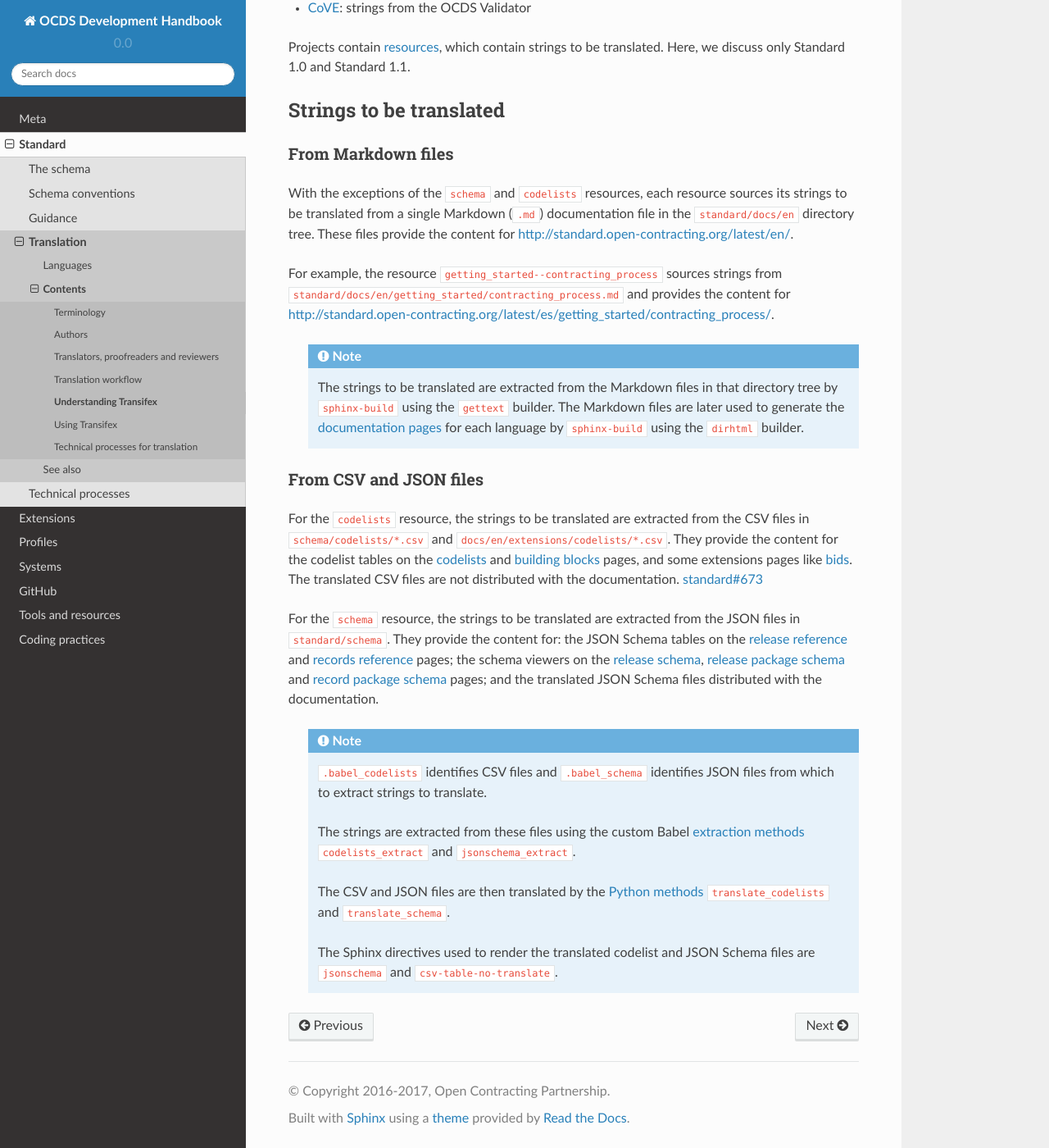
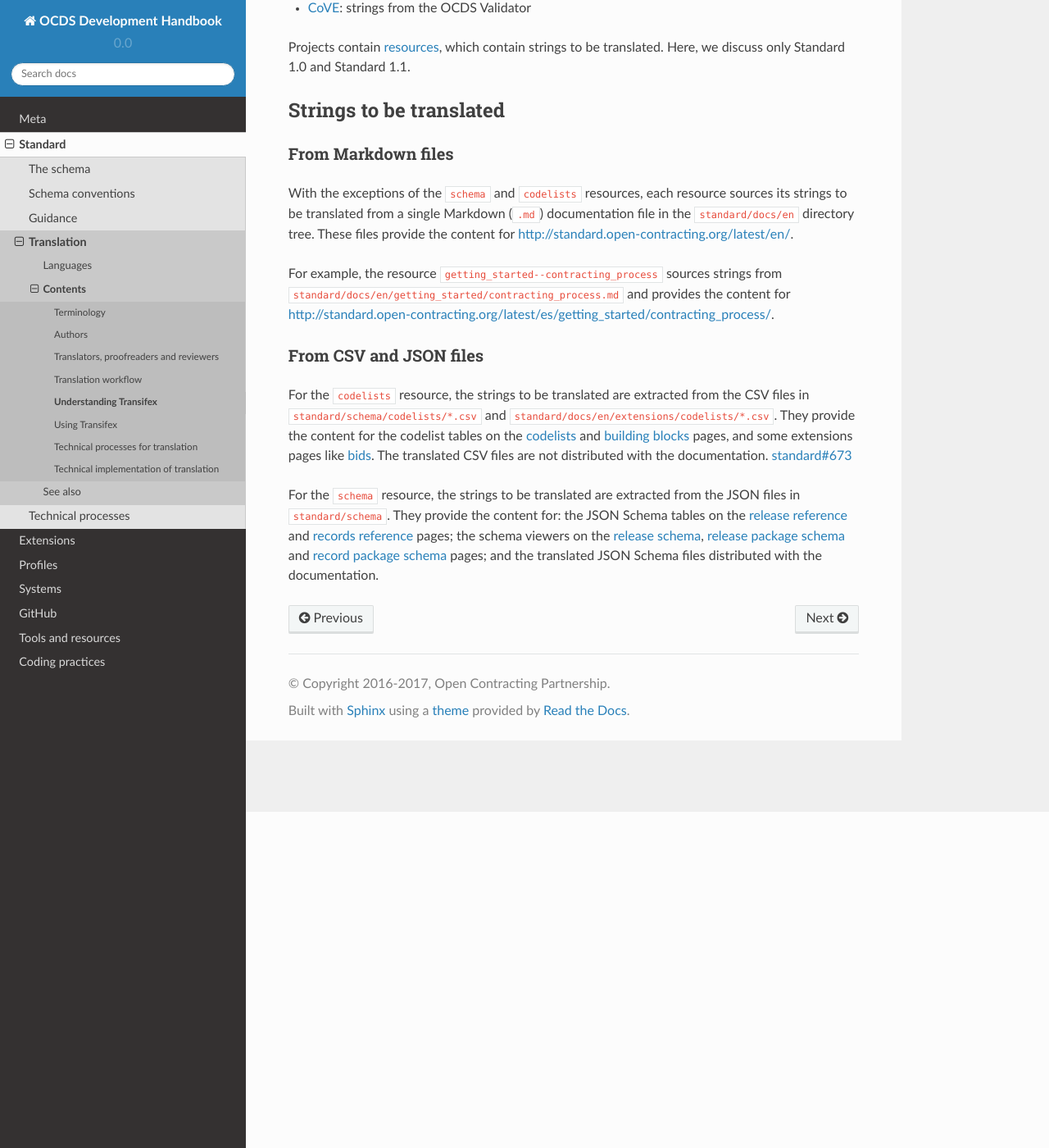
Before and after one commit to open-contracting/standard-development-handbook, a Sphinx documentation site: the page built from docs/standard/translation/understanding_transifex.md, in a window 1280 px wide and 1400 px high, scrolled down 410 px. Shown: the whole window at 82% size. Built offline with Sphinx 7.4.7 and the Read the Docs theme 2.0.0, drawn with Linux system fonts in a browser that asks for light colours; some of the changed text lies outside the part shown.

Commit message:
Move technical notes from understanding_transifex.md to new implementation.md page

````diff
--- a/docs/standard/translation/understanding_transifex.md
+++ b/docs/standard/translation/understanding_transifex.md
@@ -1,6 +1,6 @@
 # Understanding Transifex
 
-Translators use Transifex to translate the standard's schema, codelists and documentation from the source language (English) to other languages.
+Translators use Transifex to translate the strings in the standard's schema, codelist and documentation files from the source language (English) to other languages.
 
 ## Projects and resources
 
@@ -21,24 +21,8 @@ With the exceptions of the `schema` and `codelists` resources, each resource sou
 
 For example, the resource [`getting_started--contracting_process`](https://www.transifex.com/OpenDataServices/open-contracting-standard-1-1/translate/#es/getting_started--contracting_process/111787219) sources strings from [`standard/docs/en/getting_started/contracting_process.md`](https://github.com/open-contracting/standard/blob/HEAD/standard/docs/en/getting_started/contracting_process.md) and provides the content for <http://standard.open-contracting.org/latest/es/getting_started/contracting_process/>.
 
-```eval_rst
-  .. note::
-    The strings to be translated are extracted from the Markdown files in that directory tree by ``sphinx-build`` using the ``gettext`` builder. The Markdown files are later used to generate the `documentation pages <http://standard.open-contracting.org/latest/en/>`_ for each language by ``sphinx-build`` using the ``dirhtml`` builder.
-```
-
 ### From CSV and JSON files
 
-For the [`codelists`](https://www.transifex.com/OpenDataServices/open-contracting-standard-1-1/translate/#es/codelists/76986036) resource, the strings to be translated are extracted from the CSV files in [`schema/codelists/*.csv`](https://github.com/open-contracting/standard/tree/HEAD/standard/schema/codelists) and [`docs/en/extensions/codelists/*.csv`](https://github.com/open-contracting/standard/tree/HEAD/standard/docs/en/extensions/codelists). They provide the content for the codelist tables on the [codelists](http://standard.open-contracting.org/latest/es/schema/codelists/) and [building blocks](http://standard.open-contracting.org/latest/es/getting_started/building_blocks/) pages, and some extensions pages like [bids](http://standard.open-contracting.org/latest/es/extensions/bids/). The translated CSV files are not distributed with the documentation. [standard#673](https://github.com/open-contracting/standard/issues/673)
+For the [`codelists`](https://www.transifex.com/OpenDataServices/open-contracting-standard-1-1/translate/#es/codelists/76986036) resource, the strings to be translated are extracted from the CSV files in [`standard/schema/codelists/*.csv`](https://github.com/open-contracting/standard/tree/HEAD/standard/schema/codelists) and [`standard/docs/en/extensions/codelists/*.csv`](https://github.com/open-contracting/standard/tree/HEAD/standard/docs/en/extensions/codelists). They provide the content for the codelist tables on the [codelists](http://standard.open-contracting.org/latest/es/schema/codelists/) and [building blocks](http://standard.open-contracting.org/latest/es/getting_started/building_blocks/) pages, and some extensions pages like [bids](http://standard.open-contracting.org/latest/es/extensions/bids/). The translated CSV files are not distributed with the documentation. [standard#673](https://github.com/open-contracting/standard/issues/673)
 
 For the [`schema`](https://www.transifex.com/OpenDataServices/open-contracting-standard-1-1/translate/#es/schema/76882756) resource, the strings to be translated are extracted from the JSON files in [`standard/schema`](https://github.com/open-contracting/standard/tree/HEAD/standard/schema). They provide the content for: the JSON Schema tables on the [release reference](http://standard.open-contracting.org/latest/es/schema/reference/) and [records reference](http://standard.open-contracting.org/latest/es/schema/records_reference/) pages; the schema viewers on the [release schema](http://standard.open-contracting.org/latest/es/schema/release/), [release package schema](http://standard.open-contracting.org/latest/es/schema/release_package/) and [record package schema](http://standard.open-contracting.org/latest/es/schema/record_package/) pages; and the translated JSON Schema files distributed with the documentation.
-
-```eval_rst
-  .. note::
-    ``.babel_codelists`` identifies CSV files and ``.babel_schema`` identifies JSON files from which to extract strings to translate.
-
-    The strings are extracted from these files using the custom Babel `extraction methods <https://github.com/open-contracting/documentation-support/blob/master/ocds_documentation_support/babel_extractors.py>`_ ``codelists_extract`` and ``jsonschema_extract``.
-
-    The CSV and JSON files are then translated by the `Python methods <https://github.com/open-contracting/documentation-support/blob/master/ocds_documentation_support/translation.py>`_ ``translate_codelists`` and ``translate_schema``.
-
-    The Sphinx directives used to render the translated codelist and JSON Schema files are ``jsonschema`` and ``csv-table-no-translate``.
-```
````
Also changed, not shown: docs/standard/translation/implementation.md (added, +59 -0 lines), docs/standard/translation/index.md (+2 -0 lines).
